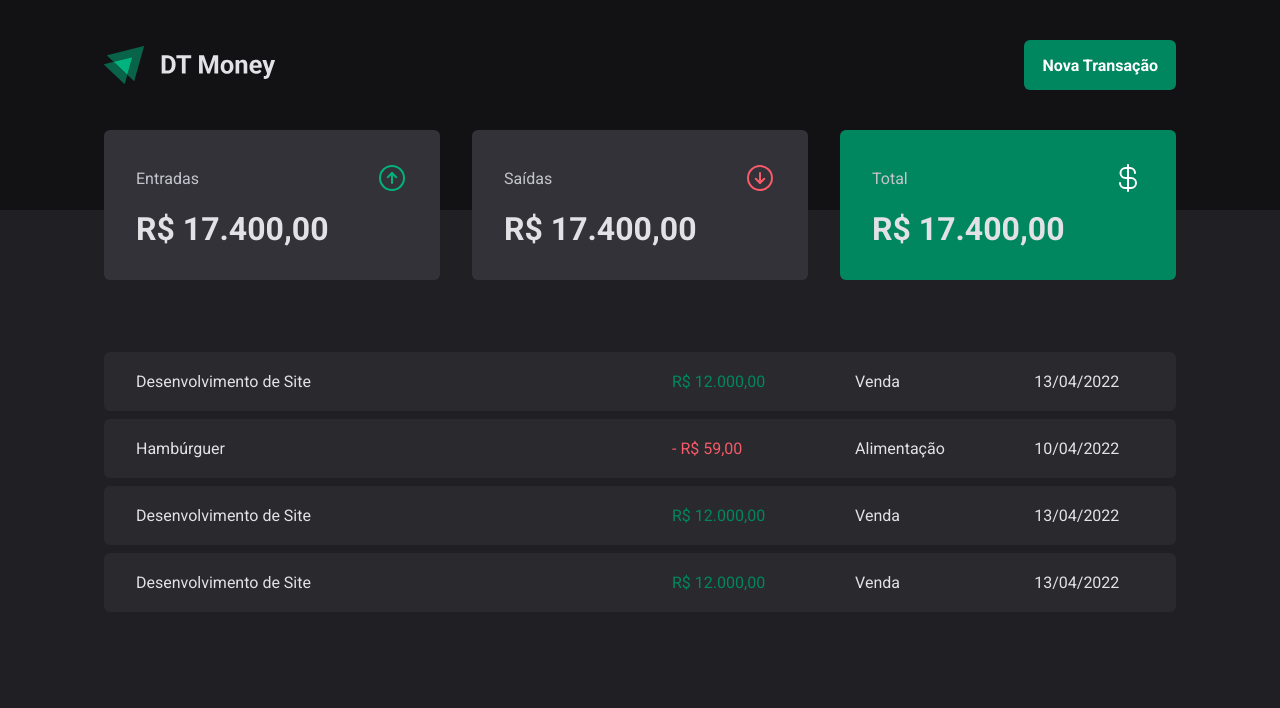
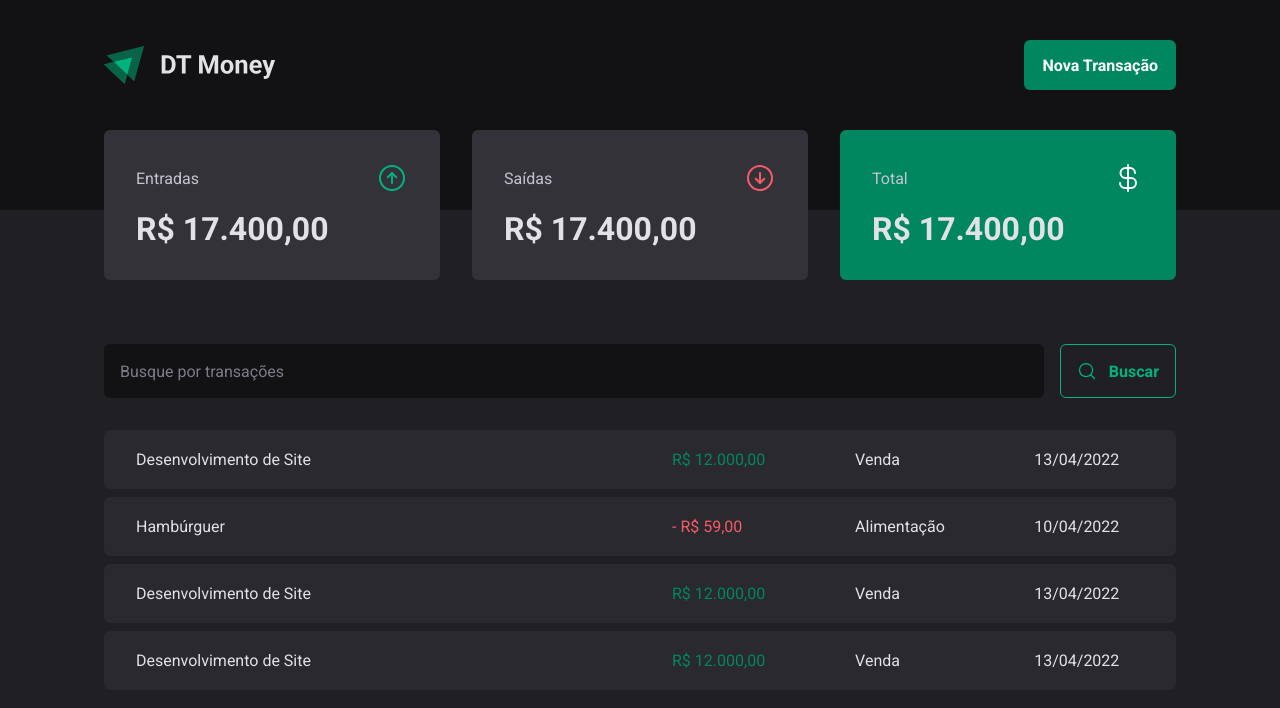
Before and after one commit to CleiltonRocha/dt-money, a React (Vite) app: page / in a window 1280 px wide. Shown: the top 708 px of the page. Built offline with nearby package versions, Linux system fonts and the light colour scheme.

Commit message:
Adding search form component

```diff
--- /dev/null
+++ b/src/pages/Transactions/components/SearchForm/index.tsx
@@ -0,0 +1,15 @@
+import { MagnifyingGlass } from "phosphor-react";
+import { SearchFormContainer } from "./styles";
+
+export function SearchForm() {
+  return (
+    <SearchFormContainer>
+
+      <input type="text" placeholder="Busque por transações" />
+      <button type="submit">
+        <MagnifyingGlass size={20}/>
+        Buscar
+      </button>
+    </SearchFormContainer>
+  )
+}
--- /dev/null
+++ b/src/pages/Transactions/components/SearchForm/styles.ts
@@ -0,0 +1,43 @@
+import styled from "styled-components";
+
+export const SearchFormContainer = styled.div`
+  display: flex;
+  gap: 1rem;
+
+  input {
+    flex: 1;
+    border-radius: 6px;
+    border: 0;
+    background-color: ${props => props.theme["gray-900"]};
+    color: ${props => props.theme["gray-300"]};
+    padding: 1rem;
+
+    &::placeholder {
+      color: ${props => props.theme["gray-500"]};
+    }
+
+  }
+
+  button {
+    display: flex;
+    align-items: center;
+    gap: .75rem;
+
+    border: 0;
+    padding: 1rem;
+    background: transparent;
+    border: 1px solid ${props => props.theme["green-300"]};
+    color: ${props => props.theme["green-300"]};
+    font-weight: bold;
+    border-radius: 6px;
+    cursor: pointer;
+
+    &:hover {
+      background-color: ${props => props.theme["green-500"]};
+      border: 1px solid ${props => props.theme["green-500"]};
+      color: ${props => props.theme.white};
+
+      transition: background-color 0.2s, color 0.2s, border-color 0.2s;
+    }
+  }
+`
--- a/src/pages/Transactions/index.tsx
+++ b/src/pages/Transactions/index.tsx
@@ -1,5 +1,6 @@
 import { Header } from "../../components/Header";
 import { Summary } from "../../components/Summary";
+import { SearchForm } from "./components/SearchForm";
 import { PriceHighlight, TransactionContainer, TransactionsTable } from "./styles";
 
 export function Transactions() {
@@ -9,6 +10,7 @@
       <Summary />
 
       <TransactionContainer>
+        <SearchForm />
         <TransactionsTable>
           <tbody>
             <tr>
--- a/src/pages/Transactions/styles.ts
+++ b/src/pages/Transactions/styles.ts
@@ -11,7 +11,7 @@
   width: 100%;
   border-collapse: separate;
   border-spacing: 0 0.5rem;
-  /* margin-top: 1.5rem; */
+  margin-top: 1.5rem;
 
   td {
     padding: 1.25rem 2rem;
```
